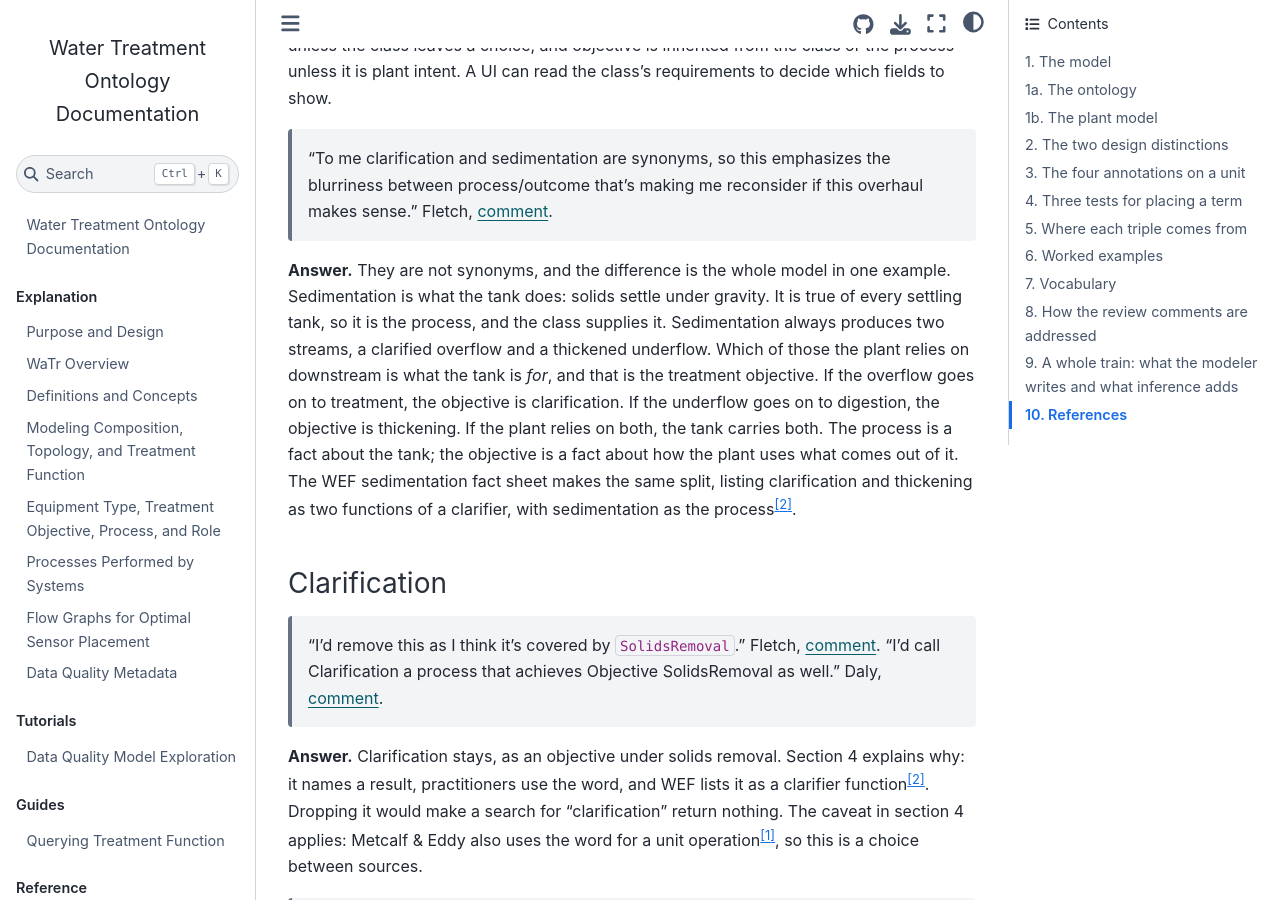
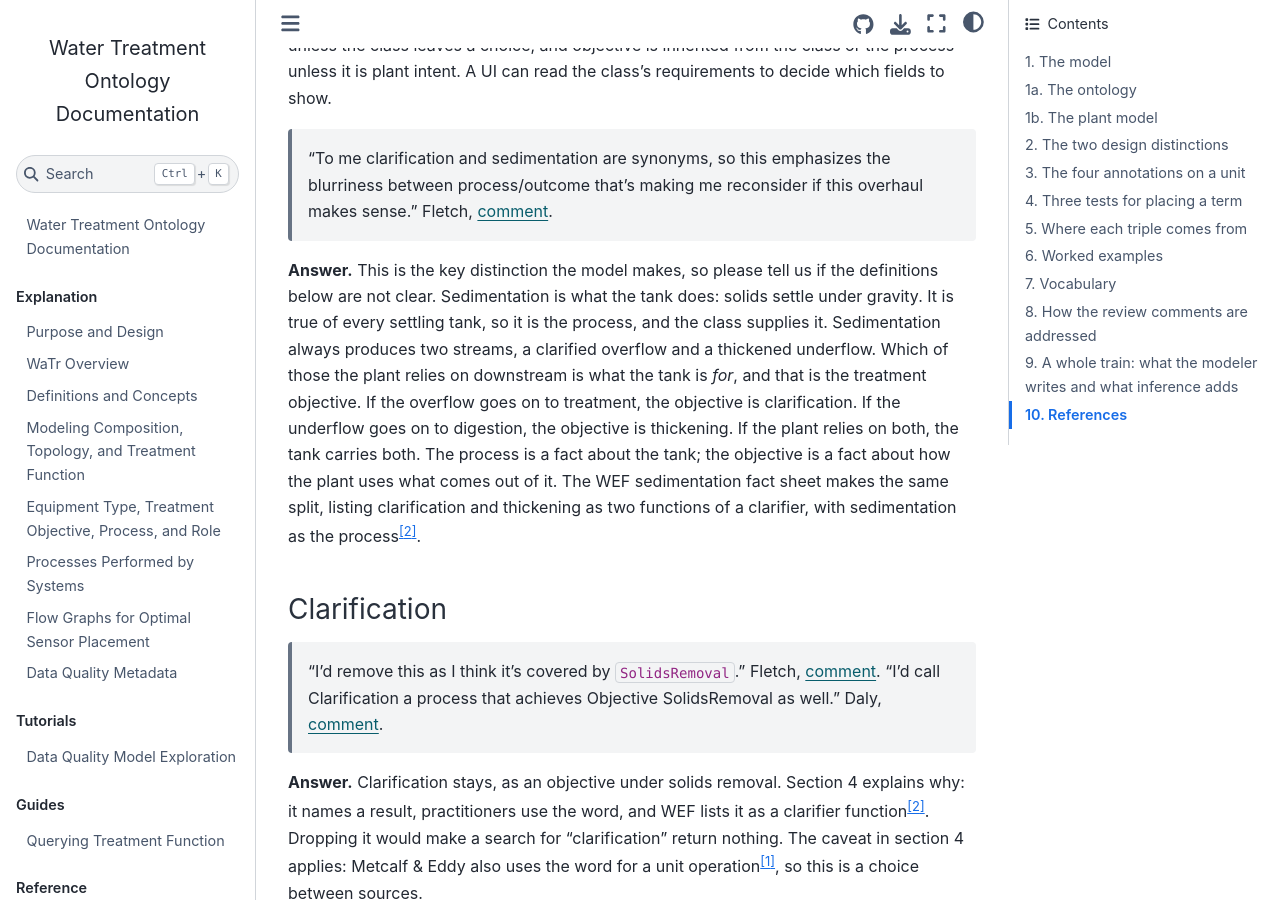
Before and after one commit to DataDrivenCPS/water-ontology, a Jupyter Book: the page built from docs/explanation/treatment_model_summary.md, in a window 1280 px wide and 900 px high, scrolled down 29445 px. Built offline with Jupyter Book 1.0.4 settings and Sphinx 7.4.7 and the Sphinx Book theme 1.1.4, drawn with Linux system fonts in a browser that asks for light colours.

Commit message:
docs: soften the sedimentation/clarification answer

```diff
--- a/docs/explanation/treatment_model_summary.md
+++ b/docs/explanation/treatment_model_summary.md
@@ -737,7 +737,7 @@ Each entry quotes a comment from the review of PR #39, links to it, and says wha
 
 > "To me clarification and sedimentation are synonyms, so this emphasizes the blurriness between process/outcome that's making me reconsider if this overhaul makes sense." Fletch, [comment](https://github.com/DataDrivenCPS/water-ontology/pull/39#discussion_r3813728427).
 
-**Answer.** They are not synonyms, and the difference is the whole model in one example. Sedimentation is what the tank does: solids settle under gravity. It is true of every settling tank, so it is the process, and the class supplies it. Sedimentation always produces two streams, a clarified overflow and a thickened underflow. Which of those the plant relies on downstream is what the tank is *for*, and that is the treatment objective. If the overflow goes on to treatment, the objective is clarification. If the underflow goes on to digestion, the objective is thickening. If the plant relies on both, the tank carries both. The process is a fact about the tank; the objective is a fact about how the plant uses what comes out of it. The WEF sedimentation fact sheet makes the same split, listing clarification and thickening as two functions of a clarifier, with sedimentation as the process[^wef].
+**Answer.** This is the key distinction the model makes, so please tell us if the definitions below are not clear. Sedimentation is what the tank does: solids settle under gravity. It is true of every settling tank, so it is the process, and the class supplies it. Sedimentation always produces two streams, a clarified overflow and a thickened underflow. Which of those the plant relies on downstream is what the tank is *for*, and that is the treatment objective. If the overflow goes on to treatment, the objective is clarification. If the underflow goes on to digestion, the objective is thickening. If the plant relies on both, the tank carries both. The process is a fact about the tank; the objective is a fact about how the plant uses what comes out of it. The WEF sedimentation fact sheet makes the same split, listing clarification and thickening as two functions of a clarifier, with sedimentation as the process[^wef].
 
 ### Clarification
 
```
